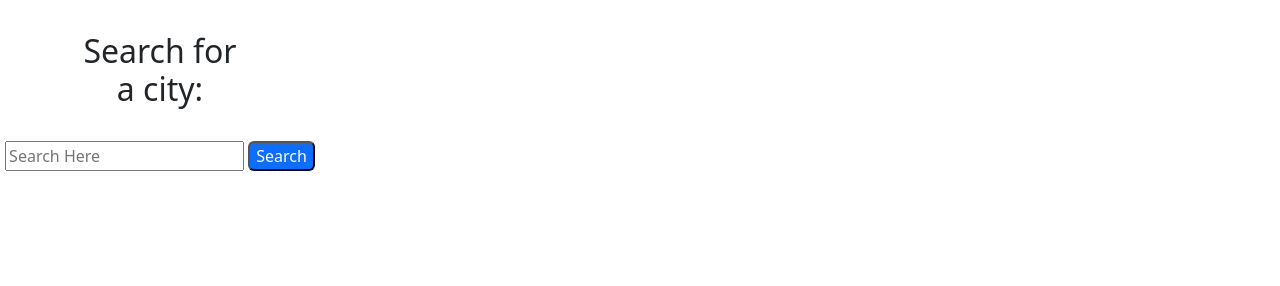
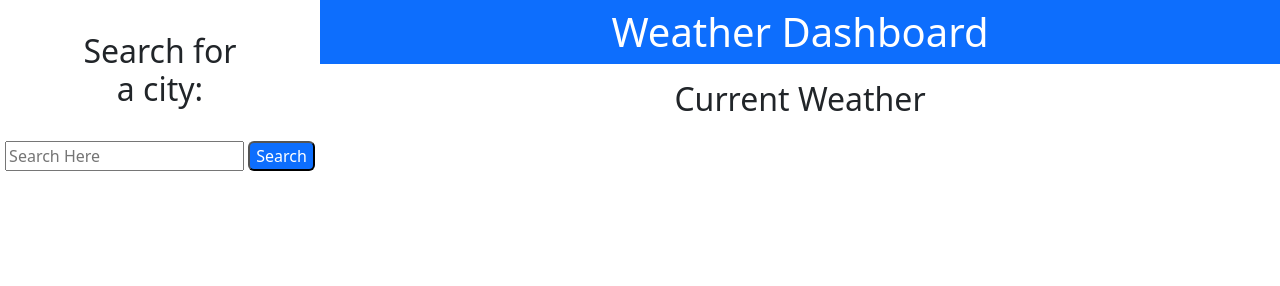
Before and after one commit to eimonto22/Weather-Dashboard, a plain HTML site: page index.html in a window 1280 px wide. Drawn offline with nearby package versions, Linux system fonts and the light colour scheme.

Commit message:
created a wather dashboard header and a current weather h2

```diff
--- a/index.html
+++ b/index.html
@@ -37,7 +37,8 @@
     </aside>
     <!--Main-->
     <main class="col-12 col-md-9 pb-3">
-
+        <h1 class="col-12 text-bg-primary text-center p-2">Weather Dashboard</h1>
+        <h2 class="text-center p-2">Current Weather</h2>
     </main>
 </body>
 </html>
```
